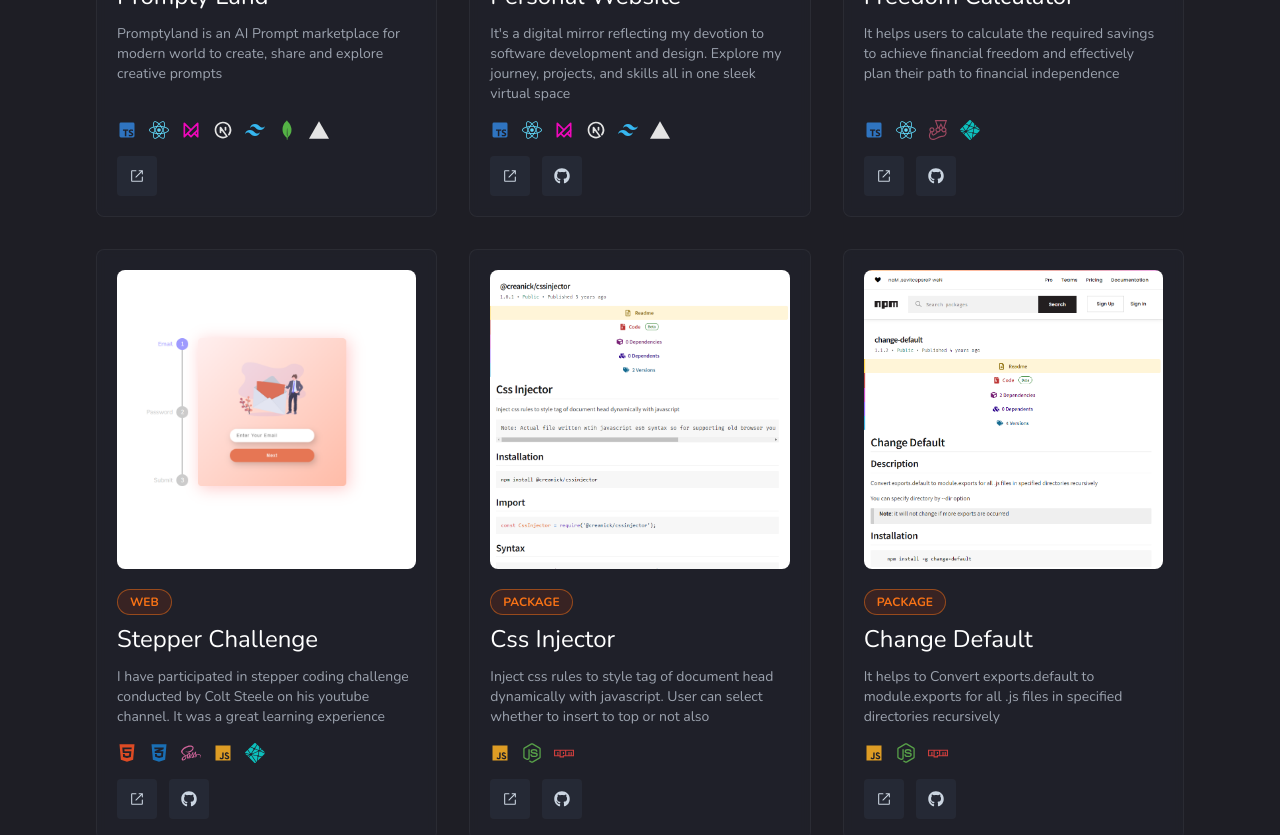
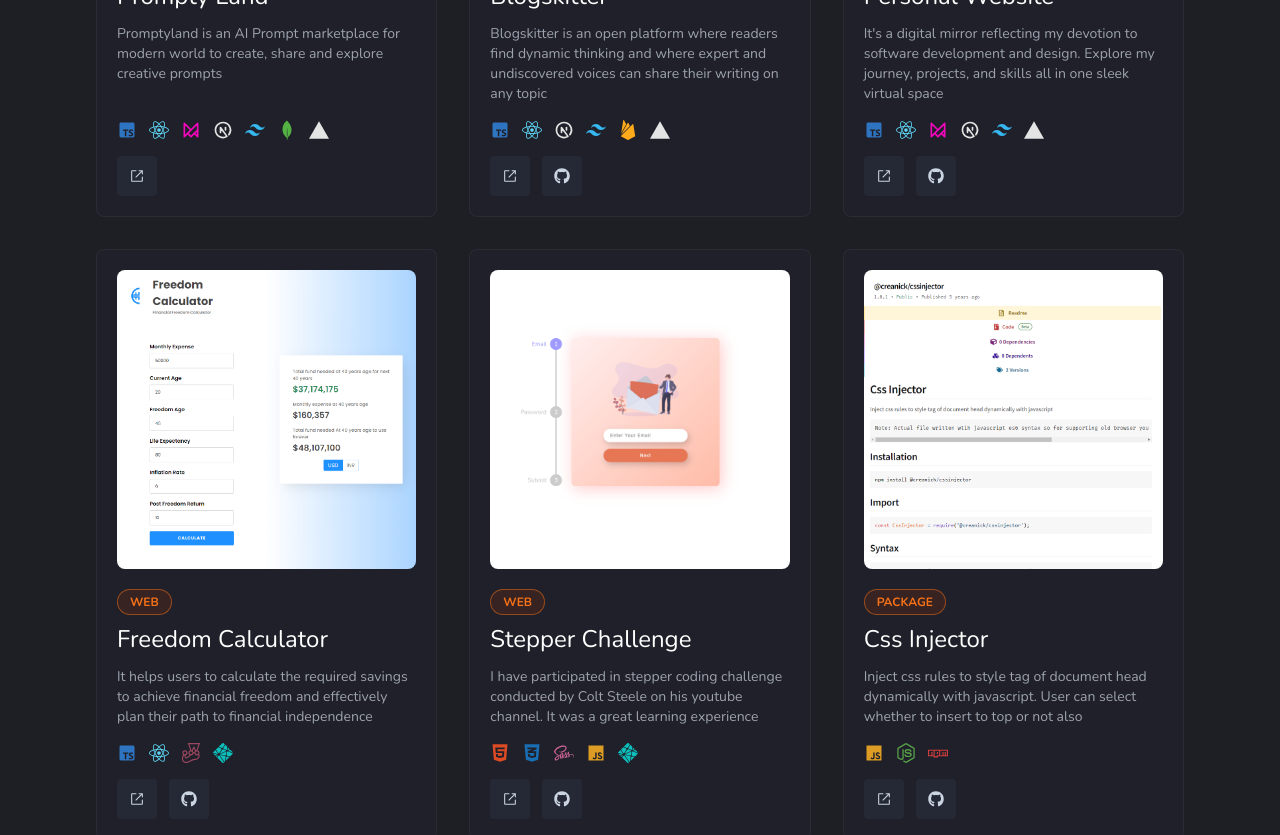
Before and after one commit to manickjamadar/personal-website, a Next.js app: page / in a window 1280 px wide. Shown: the part 2340-3175 px from the top of the page. Built offline with nearby package versions, Linux system fonts and the light colour scheme.

Commit message:
blog skitter project added

```diff
--- a/app/data/projects.ts
+++ b/app/data/projects.ts
@@ -33,6 +33,23 @@ const myProjects: IProject[] = [
     ],
     imageUrl: LinkPath.promptylandImage,
     liveUrl: LinkPath.promptylandLive,
+  },
+  {
+    category: ProjectCategory.webApp,
+    title: "Blogskitter",
+    description:
+      "Blogskitter is an open platform where readers find dynamic thinking and where expert and undiscovered voices can share their writing on any topic",
+    skills: [
+      Skill.typescript,
+      Skill.reactJs,
+      Skill.nextJs,
+      Skill.tailwind,
+      Skill.firebase,
+      Skill.vercel,
+    ],
+    imageUrl: LinkPath.blogSkitterWebsiteImage,
+    liveUrl: LinkPath.blogSkitterWebsiteLive,
+    sourceUrl: LinkPath.blogSkitterWebsiteSource,
   },
   {
     category: ProjectCategory.webApp,
@@ -87,15 +104,15 @@ const myProjects: IProject[] = [
     liveUrl: LinkPath.cssInjectorLive,
     sourceUrl: LinkPath.cssInjectorSource,
   },
-  {
-    category: ProjectCategory.package,
-    title: "Change Default",
-    description:
-      "It helps to Convert exports.default to module.exports for all .js files in specified directories recursively",
-    skills: [Skill.javascript, Skill.nodeJs, Skill.npm],
-    imageUrl: LinkPath.changeDefaultImage,
-    liveUrl: LinkPath.changeDefaultLive,
-    sourceUrl: LinkPath.changeDefaultSource,
-  },
+  // {
+  //   category: ProjectCategory.package,
+  //   title: "Change Default",
+  //   description:
+  //     "It helps to Convert exports.default to module.exports for all .js files in specified directories recursively",
+  //   skills: [Skill.javascript, Skill.nodeJs, Skill.npm],
+  //   imageUrl: LinkPath.changeDefaultImage,
+  //   liveUrl: LinkPath.changeDefaultLive,
+  //   sourceUrl: LinkPath.changeDefaultSource,
+  // },
 ];
 export default myProjects;
--- a/app/utils/linkPath.ts
+++ b/app/utils/linkPath.ts
@@ -14,6 +14,10 @@ class LinkPath {
   static personalWebsiteSource =
     "https://github.com/manickjamadar/personal-website";
   static personalWebsiteImage = "/assets/images/projects/personal-website.png";
+  static blogSkitterWebsiteImage = "/assets/images/projects/blogskitter.png";
+  static blogSkitterWebsiteLive = "https://blogskitter.manickjamadar.com";
+  static blogSkitterWebsiteSource =
+    "https://github.com/manickjamadar/blogskitter";
   static promptylandLive = "https://promptyland.com";
   static promptylandImage = "/assets/images/projects/promptyland.png";
   static freedomCalculatorLive = "https://freedomcalculator.manickjamadar.com";
```
Also changed, not shown: public/assets/images/projects/blogskitter.png (added).
